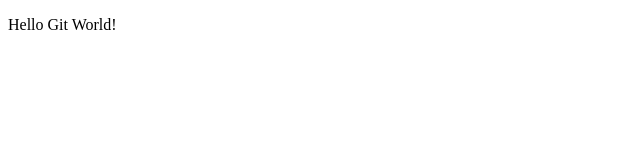
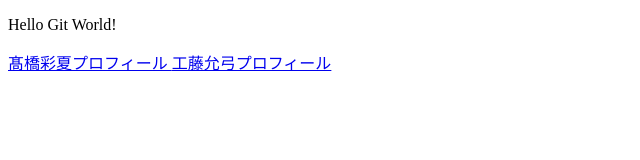
Before and after one commit to ayasummer16722/practice_pairwork, a plain HTML site: page index.html in a window 1280 px wide. Shown: the whole page, without its empty margins (0-640 px from the left). Drawn offline with Linux system fonts and the light colour scheme.

Commit message:
aタグを２行追記

```diff
--- a/index.html
+++ b/index.html
@@ -7,5 +7,7 @@
 </head>
 <body>
     <p>Hello Git World!</p>
+<a href="profile_A.html">髙橋彩夏プロフィール </a>
+<a href="profile_B.html">工藤允弓プロフィール</a>
 </body>
 </html>
```
Also changed, not shown: profile_A.html (added), profile_B.html (added).
